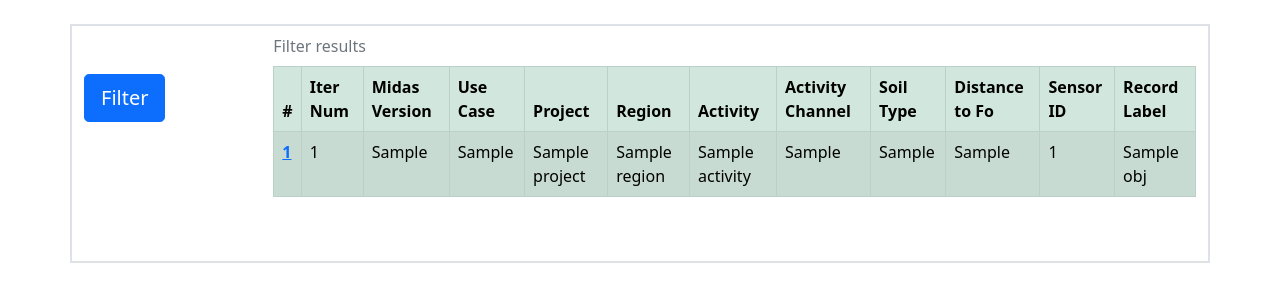
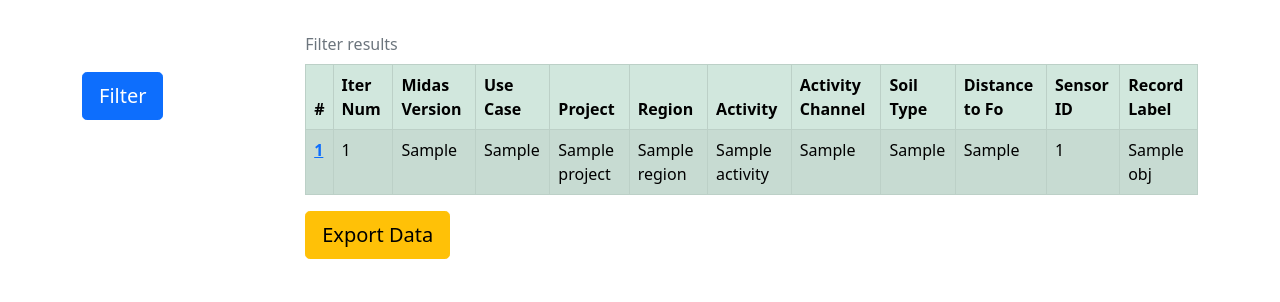
Before and after one commit to melburmer/DFP_WEB, a Django app: template dfpproject/database/templates/database/record_filter.html in a window 1280 px wide. Shown: the part 56-358 px from the top of the page. Run offline with Django 3.2, Linux system fonts and the light colour scheme; the template is opened without the code that fills it: most values are stand-ins (such as "Sample title", 1, 10 or a date in 2020); some libraries are stand-ins or nearby versions.

Commit message:
export button is added to the filter page [ADD]

```diff
--- a/dfpproject/database/templates/database/record_filter.html
+++ b/dfpproject/database/templates/database/record_filter.html
@@ -2,10 +2,9 @@
 {% block content %}
 
     <br>
-    <div class="row border border-2">
-      <div class="col-2">
+    <div class="flex-container">
+        <div class="FilterFormContainer">
           <br>
-
             <form method="GET">
                 {% for field in filter.form %}
                       {{ field.label_tag }}
@@ -23,8 +22,9 @@
 
           <br>
         </div>
-
-      <div class="col-10">
+        <div class="ExportDataFormContainer">
+            <form method="POST" action="{% url 'database:export_data' %}">
+              {% csrf_token %}
               <div class="table-responsive">
                   <table class="table table-success table-striped table-hover table-bordered caption-top">
                     <caption>Filter results</caption>
@@ -45,7 +45,8 @@
                     <tbody>
                       {% for obj in filter.qs%}
                         <tr>
-                    <th scope="row"><a href="{% url 'database:detail' pk=obj.pk %}">{{ forloop.counter }}</a></th>
+                          <input type="hidden" name="data_to_export" value={{obj.pk}}>
+                          <th scope="row"><a  href="{% url 'database:detail' pk=obj.pk %}">{{ forloop.counter }}</a></th>
                           <td>{{obj.iter_num}}</td>
                           <td>{{obj.midas_version}}</td>
                           <td>{{obj.fo_use_case}}</td>
@@ -62,10 +63,11 @@
                     </tbody>
 
                   </table>
-          <br>
-          <br>
               </div>
+              <input type="submit" value="Export Data" class="btn btn-warning btn-lg">
+        </form>
         </div>
+
     </div>
 
 {% endblock %}
--- a/dfpproject/database/templates/database/records_confirm_delete.html
+++ b/dfpproject/database/templates/database/records_confirm_delete.html
@@ -6,7 +6,7 @@
   <form method="POST">
     {% csrf_token%}
     <input type="submit" class='btn btn-danger btn-lg' value="Delete">
-    <a href="{% url 'database:detail' pk=records.pk %}">Cancel</a>
+    <a class = "btn btn-lg btn-warning" href="{% url 'database:detail' pk=records.pk %}">Cancel</a>
 
   </form>
 
--- a/dfpproject/database/urls.py
+++ b/dfpproject/database/urls.py
@@ -16,4 +16,5 @@ urlpatterns = [
     url(r'^select_subset_filter$', views.select_subset_filter, name="select_subset_filter"),
     url(r'^select_subset$', views.RecordSelectSubset.as_view(), name="select_subset"),
     url(r'^delete_many$', views.delete_many, name="delete_selected_data"),
+    url(r'^export_data$', views.export_data, name="export_data"),
 ]
--- a/dfpproject/decorators/decorators.py
+++ b/dfpproject/decorators/decorators.py
@@ -1,6 +1,5 @@
 import time
 import functools
-from utils import file_io
 
 
 def timer(func):
--- a/dfpproject/static/css/master.css
+++ b/dfpproject/static/css/master.css
@@ -46,3 +46,11 @@
 .flex-container{
   display: flex;
 }
+
+.FilterFormContainer{
+  width: 20%;
+}
+
+.ExportDataFormContainer{
+  width: 80%;
+}
```
Also changed, not shown: dfpproject/database/views.py (+24 -0 lines). Lines whose indentation alone changed are shown as unchanged.
